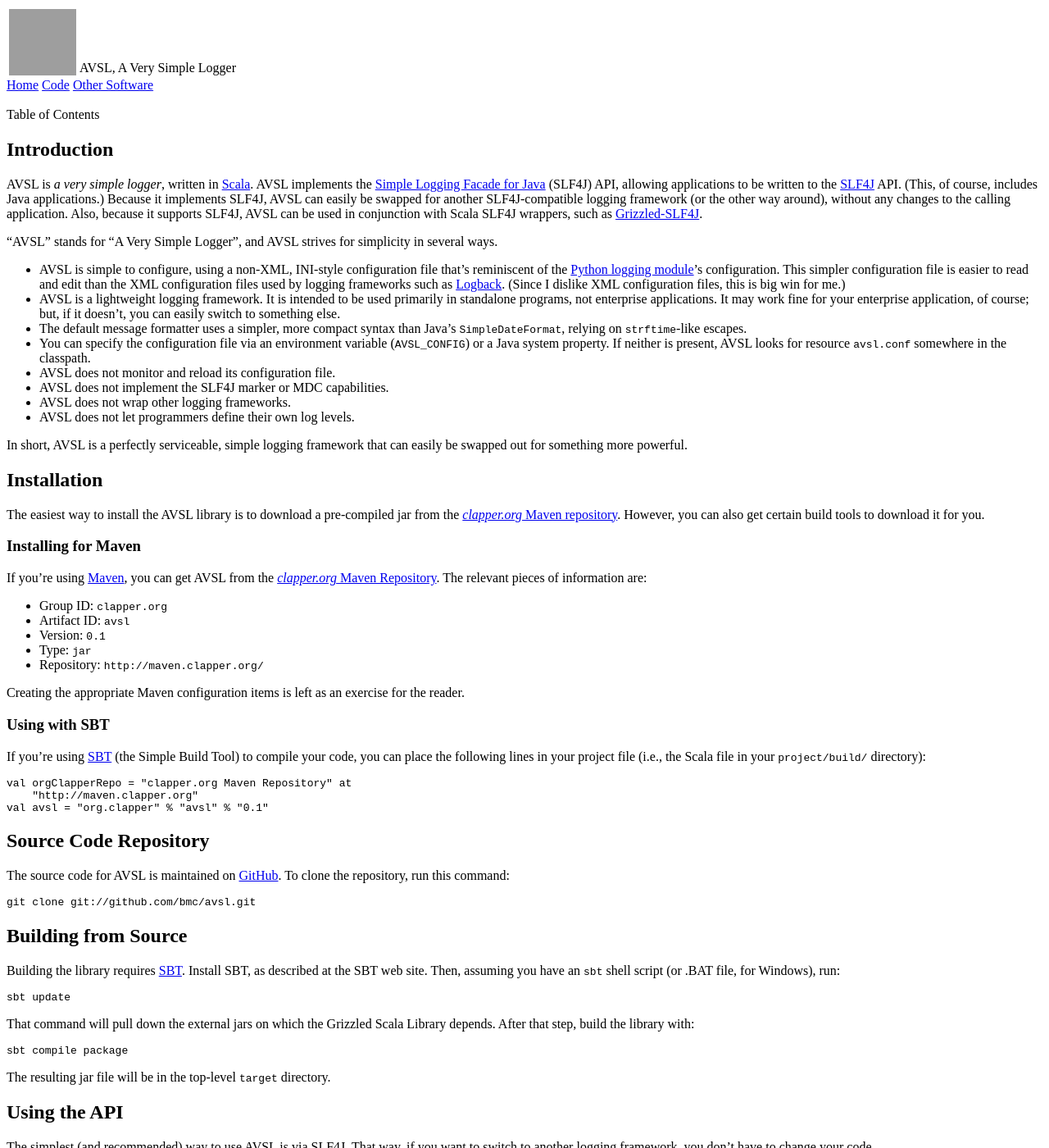
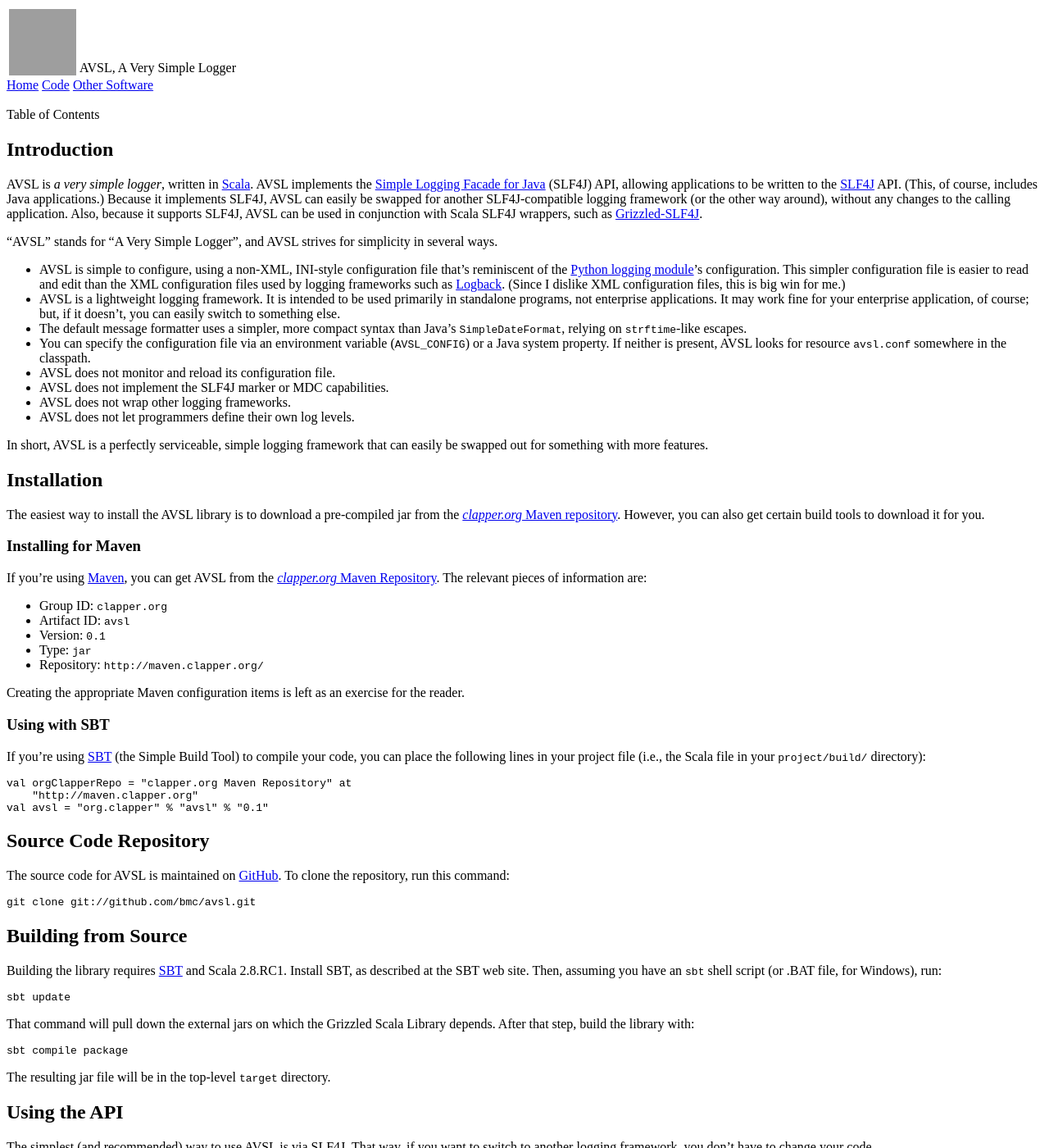
Before and after one commit to bmc/avsl, a Jekyll site: the page built from index.md, in a window 1280 px wide and 1400 px high. Shown: the whole window at 82% size. Built offline with Jekyll 4.4.1, drawn with Linux system fonts in a browser that asks for light colours.

Commit message:
Minor wording change

```diff
--- a/index.md
+++ b/index.md
@@ -37,7 +37,7 @@ in several ways.
 * AVSL does not let programmers define their own log levels.
 
 In short, AVSL is a perfectly serviceable, simple logging framework that can
-easily be swapped out for something more powerful.
+easily be swapped out for something with more features.
 
 ## Installation
 
@@ -78,9 +78,9 @@ repository, run this command:
 
 ## Building from Source
 
-Building the library requires [SBT][]. Install SBT, as described at the SBT
-web site. Then, assuming you have an `sbt` shell script (or .BAT file, for
-Windows), run:
+Building the library requires [SBT][] and Scala 2.8.RC1. Install SBT, as
+described at the SBT web site. Then, assuming you have an `sbt` shell
+script (or .BAT file, for Windows), run:
 
     sbt update
 
```
